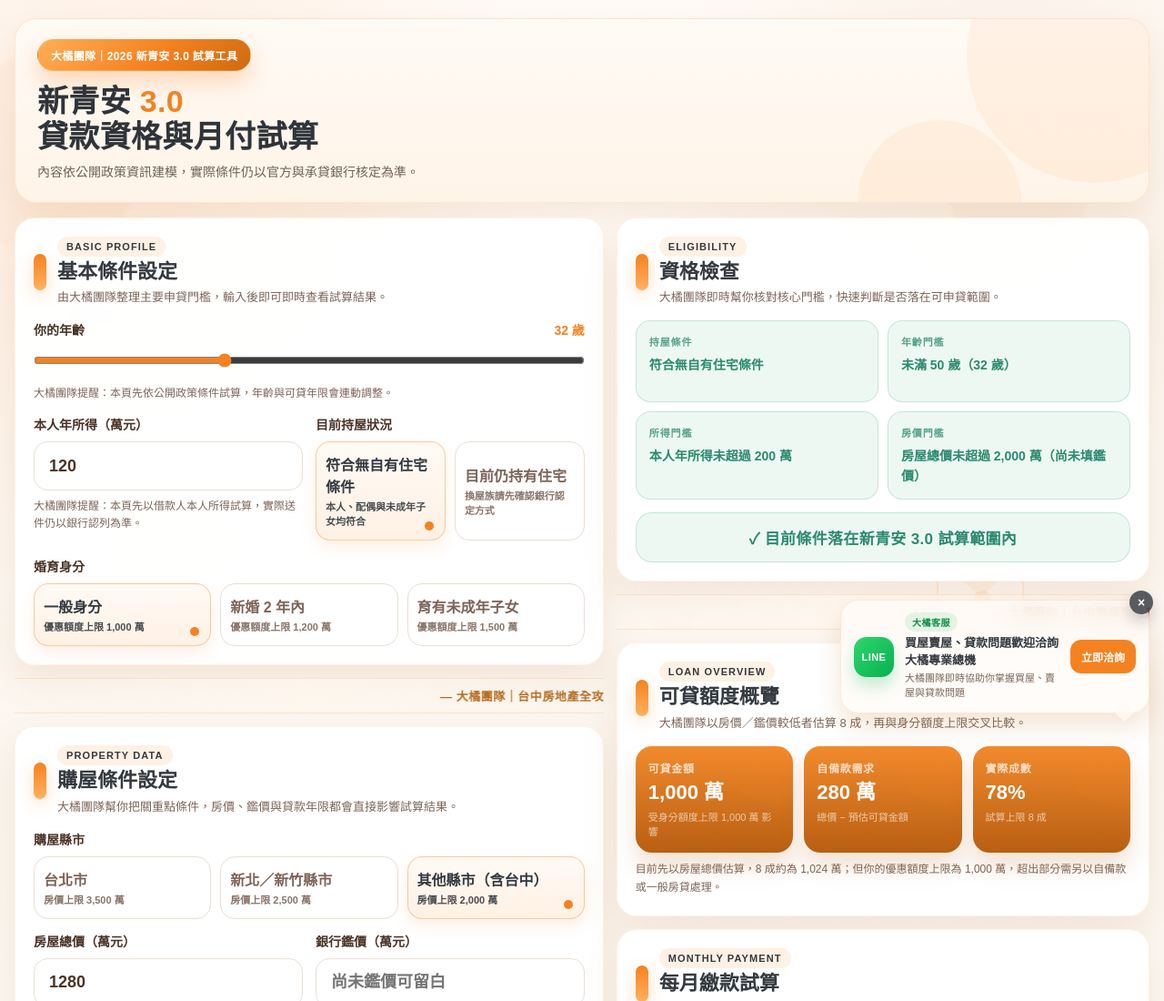
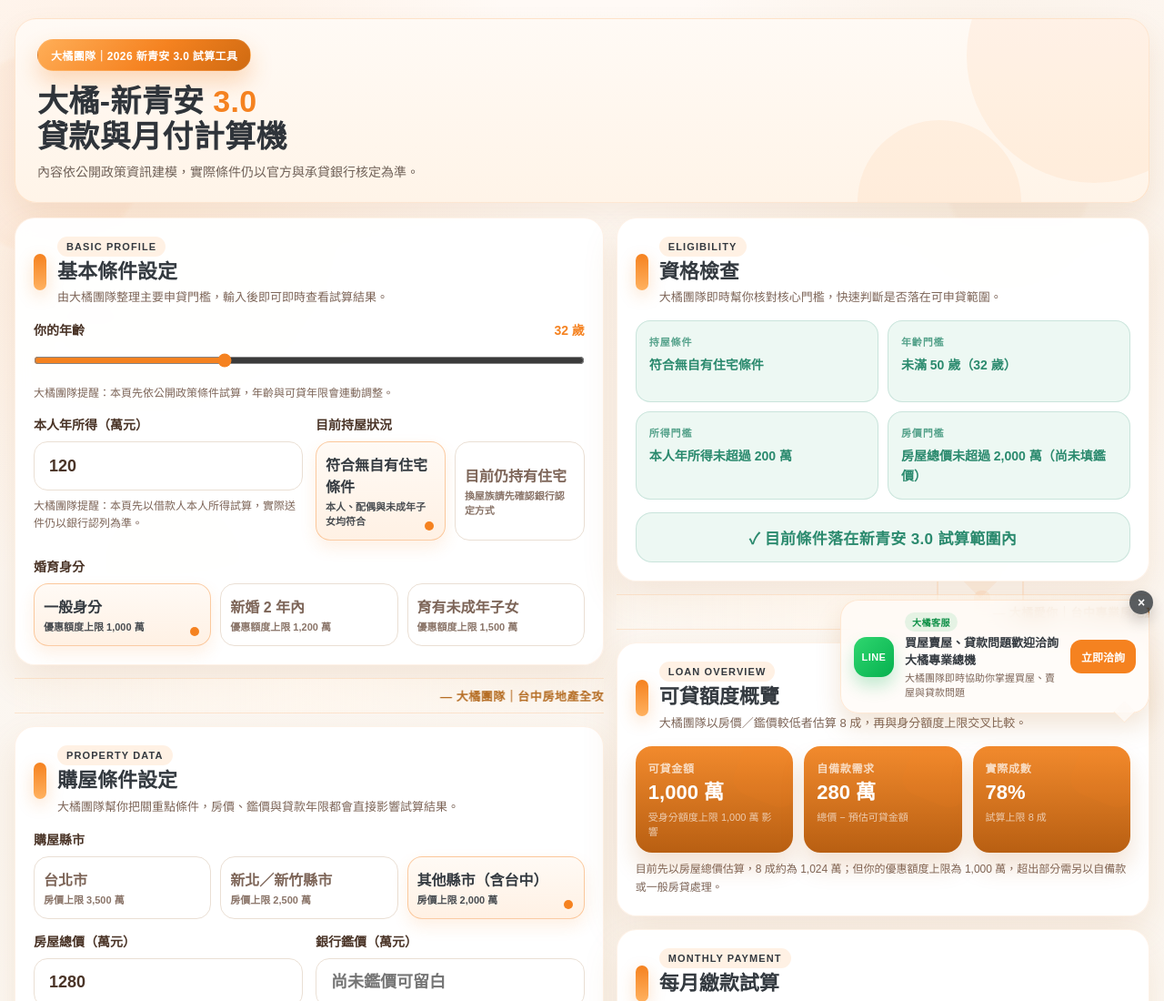
Before and after one commit to dajuteam/daju-youth-housing-3-calculator, a plain HTML site: page index.html in a window 1280 px wide. Shown: the top 1100 px of the page at 91% size. Drawn offline with Linux system fonts and the light colour scheme.

Commit message:
Update index.html

```diff
--- a/index.html
+++ b/index.html
@@ -1042,7 +1042,7 @@
     <div class="hero-top">
       <div>
         <div class="badge">大橘團隊｜2026 新青安 3.0 試算工具</div>
-        <h1>新青安 <span class="accent">3.0</span><br>貸款資格與月付試算</h1>
+        <h1>大橘-新青安 <span class="accent">3.0</span><br>貸款與月付計算機</h1>
         <p>內容依公開政策資訊建模，實際條件仍以官方與承貸銀行核定為準。</p>
       </div>
     </div>
```
